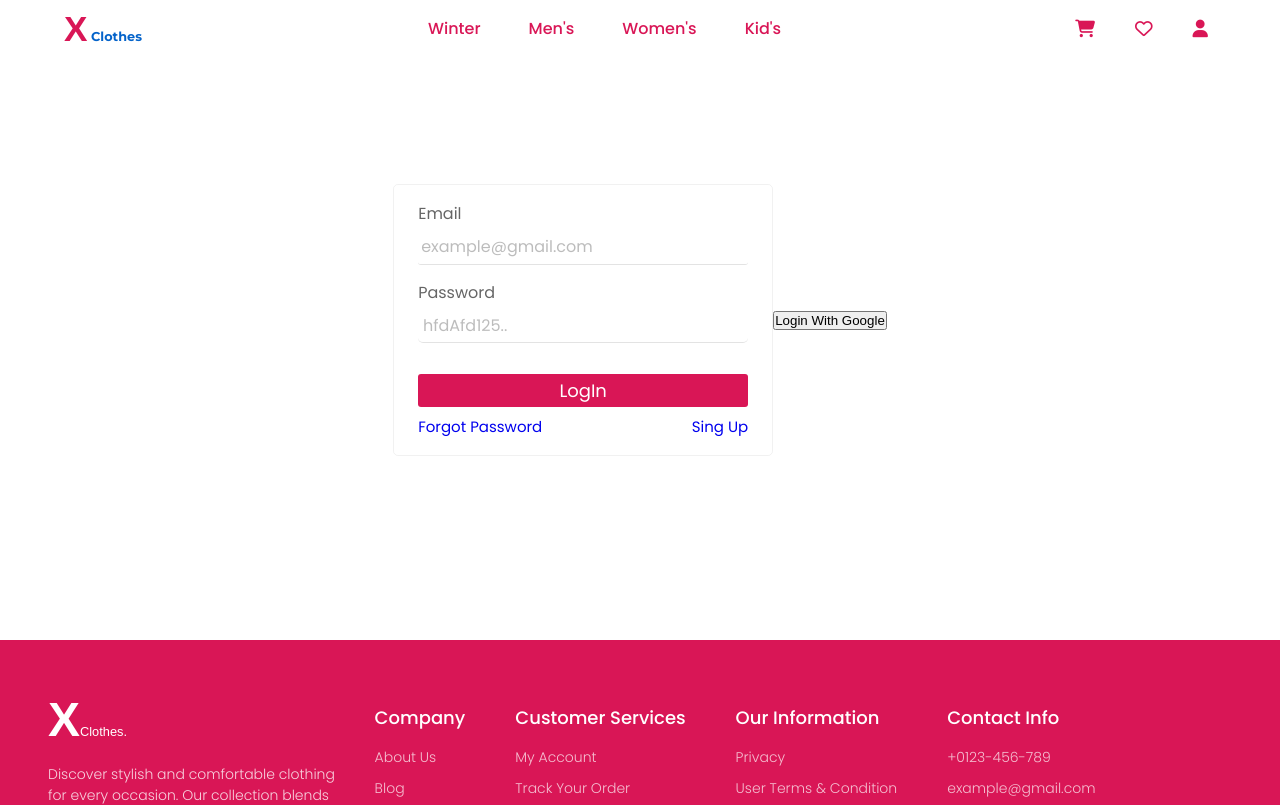
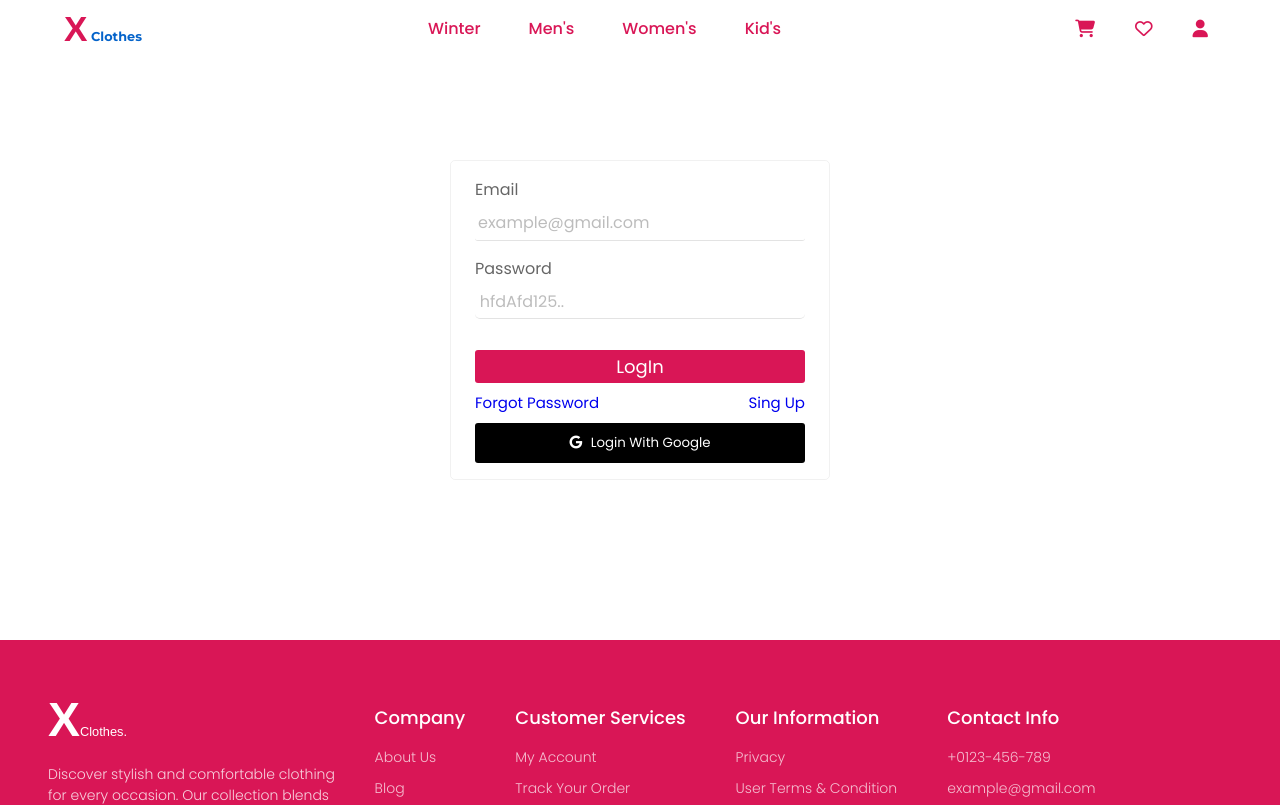
Before and after one commit to asrafulsgit/X-clothes-1.1, a React (Vite) app in the folder Front-End/: page /login in a window 1280 px wide. Shown: the top 805 px of the page. Built offline with nearby package versions, Linux system fonts and the light colour scheme; no server answers; a web font is replaced by a local one.

Commit message:
update login page ui

```diff
--- a/Front-End/src/Components/Authentication/Login/Login.css
+++ b/Front-End/src/Components/Authentication/Login/Login.css
@@ -118,3 +118,14 @@
      width: 100%;
      font-size: 15px;
 }
+.login-section .google-login-btn{
+     font-family: var(--font-family-Poppins);
+     background-color: black;
+     color: white;
+     font-weight: 400;
+     border-radius: 3px;
+     border: none;
+     padding: 10px;
+     width: 100%;
+     cursor: pointer;
+}
--- a/Front-End/src/Components/Authentication/Login/Login.jsx
+++ b/Front-End/src/Components/Authentication/Login/Login.jsx
@@ -101,8 +101,8 @@ const Login = () => {
               Sing Up
             </Link>
           </div>
+          <button className="google-login-btn" onClick={handleLoginWithGoogle}><i style={{marginRight: '5px'}} className="fa-brands fa-google"></i> Login With Google</button>
         </form>
-        <button onClick={handleLoginWithGoogle}>Login With Google</button>
       </div>
     </>
   );
```
